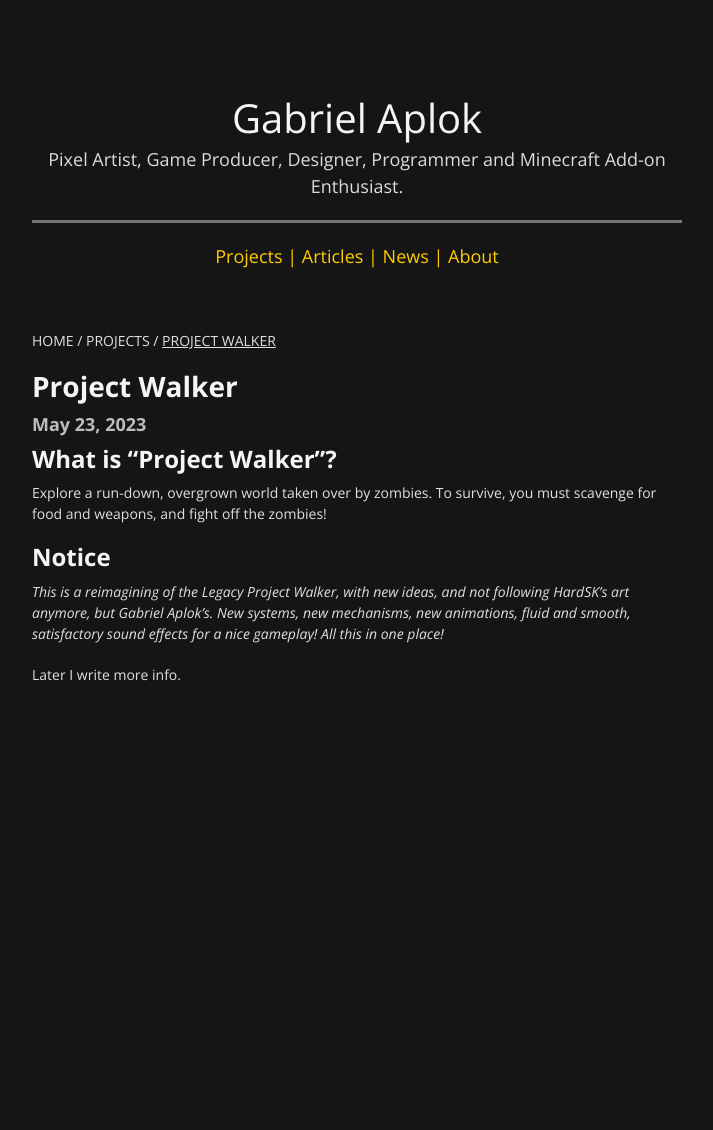
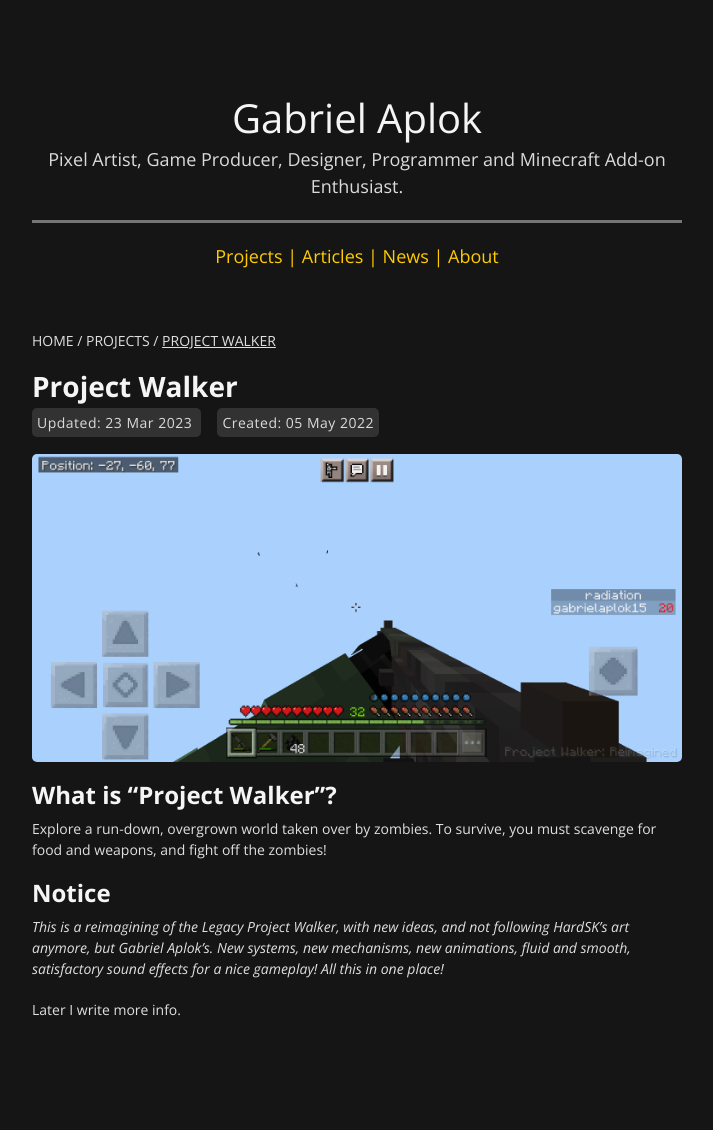
Before and after one commit to gabriel-aplok/gabriel-aplok.github.io, a Jekyll site: the page built from _projects/project-walker.md, in a window 1280 px wide. Shown: the whole page, without its empty margins (283-996 px from the left). Built offline with Jekyll 4.4.1, drawn with Linux system fonts in a browser that asks for light colours; before the commit the page ends 900 px from its top, so only the background shows below that.

Commit message:
update project.html

```diff
--- a/_layouts/project.html
+++ b/_layouts/project.html
@@ -7,8 +7,15 @@ layout: index
 </p>
 
 <h1>{{ page.title }}</h1>
+<span class="tag"> Updated: 23 Mar 2023 </span> <span style="margin-left: 1rem;" class="tag">Created: 05 May 2022</span>
+<br>
+<br>
+<p>
+	<img src="{{ page.banner }}" alt="{{ page.title }} Thumbnail" style="display: block; margin-left: auto; margin-right: auto;">
+</p>
+<p>
 
-<h3>{{ page.date | date: '%B %d, %Y'}}</h3>
+</p>
 
 <div class="news-post">
 	{{ content }}
```
